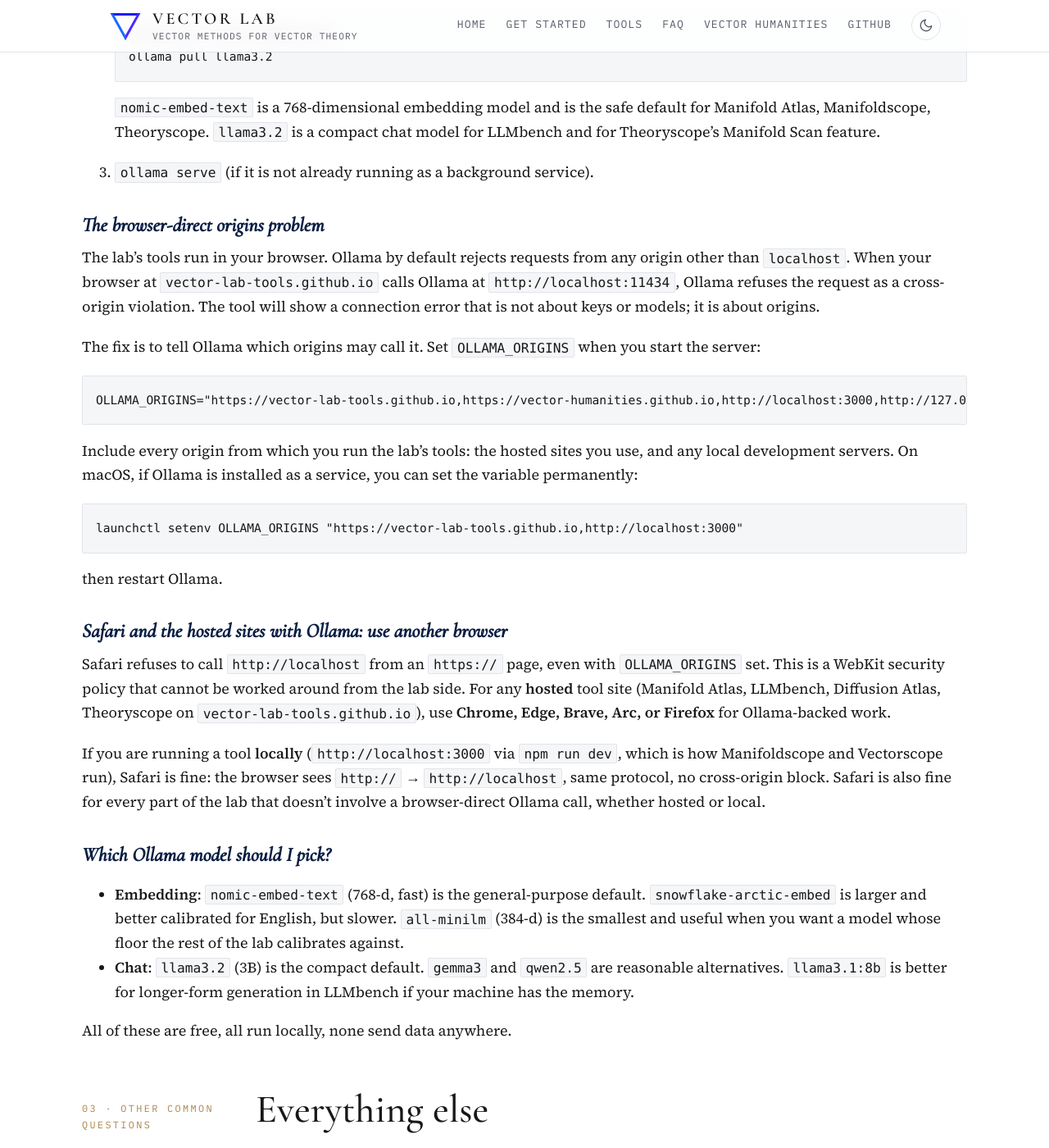
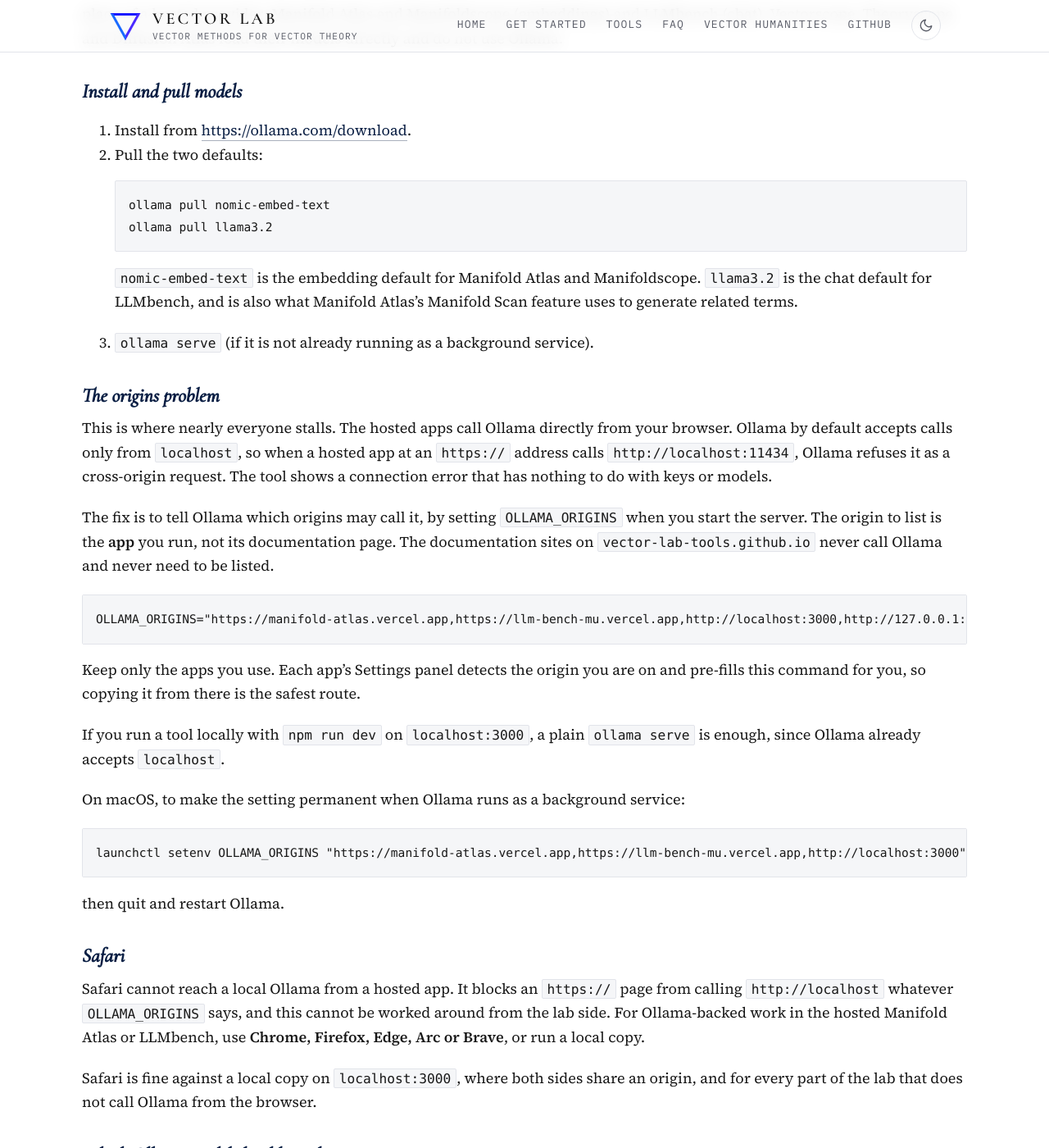
Before and after one commit to vector-lab-tools/vector-lab-tools.github.io, a Jekyll site: the page built from faq.md, in a window 1280 px wide and 1400 px high, scrolled down 2492 px. Shown: the whole window at 82% size. Built offline with Jekyll 4.4.1, drawn with Linux system fonts in a browser that asks for light colours; some of the changed text lies outside the part shown.

Commit message:
FAQ: correct the Ollama section; README points to Get started and FAQ
Manifold Atlas session flagged that the OLLAMA_ORIGINS example listed vector-lab-tools.github.io, which is the documentation site and never calls Ollama. The origin to list is the hosted app's. Rewrote the section around that, and fixed further errors found on rereading:

- Only Manifold Atlas, Manifoldscope and LLMbench use Ollama; the page said every tool could.
- Manifold Scan belongs to Manifold Atlas, not Theoryscope.
- The Safari note named Theoryscope and Diffusion Atlas among the hosted Ollama apps; they do not use Ollama.
- Dropped unverified comparative claims about embedding models.

Also: OpenRouter added to the Manifold Atlas row, with the base-URL trap noted under OpenRouter; the Hugging Face Inference Providers permission noted under Hugging Face; the keys-route answer no longer asserts a proxy route for tools that have not confirmed one; em dashes removed from the provider list; closing line now points to the issue tracker.

README now links to Get started and the FAQ.

````diff
--- a/faq.md
+++ b/faq.md
@@ -35,22 +35,22 @@ Install **Ollama** locally and pull two models: an embedding model (`nomic-embed
 
 ### Where do I get an API key for each provider?
 
-- **OpenAI** — <https://platform.openai.com/api-keys>. Starts `sk-`. Paid; no free tier.
-- **Anthropic** — <https://console.anthropic.com/settings/keys>. Starts `sk-ant-`. Paid; no free tier.
-- **Google (Gemini)** — <https://aistudio.google.com/apikey>. Starts `AIza`. Free tier, generous for research.
-- **Hugging Face** — <https://huggingface.co/settings/tokens>. Starts `hf_`. Free inference API, rate limited.
-- **OpenRouter** — <https://openrouter.ai/keys>. Starts `sk-or-`. Pay-as-you-go across many providers.
-- **Voyage AI** — <https://dashboard.voyageai.com/api-keys>. Starts `pa-`. Free tier; recommended by Anthropic for use with Claude.
-- **Cohere** — <https://dashboard.cohere.com/api-keys>. Starts `co-`. Free tier.
-- **Replicate** — <https://replicate.com/account/api-tokens>. Starts `r8_`. Pay-per-second.
-- **Fal** — <https://fal.ai/dashboard/keys>. Pay-per-image.
-- **Zotero** — <https://www.zotero.org/settings/security#applications>. Create a new key, give it library read access.
+- **OpenAI**: <https://platform.openai.com/api-keys>. Starts `sk-`. Paid; no free tier.
+- **Anthropic**: <https://console.anthropic.com/settings/keys>. Starts `sk-ant-`. Paid; no free tier.
+- **Google (Gemini)**: <https://aistudio.google.com/apikey>. Starts `AIza`. Free tier, generous for research.
+- **Hugging Face**: <https://huggingface.co/settings/tokens>. Starts `hf_`. The free hosted route, no payment method needed. A fine-grained token must have the **Inference Providers** permission ticked, or every call returns unauthorised; this one setting accounts for most "my new token doesn't work" reports.
+- **OpenRouter**: <https://openrouter.ai/keys>. Starts `sk-or-`. Pay-as-you-go across many providers. Where a tool treats OpenRouter as an OpenAI-compatible endpoint, the base URL field must be filled in alongside the key; left empty, the call goes to OpenAI, which rejects an OpenRouter key.
+- **Voyage AI**: <https://dashboard.voyageai.com/api-keys>. Starts `pa-`. Free tier; recommended by Anthropic for use with Claude.
+- **Cohere**: <https://dashboard.cohere.com/api-keys>. Starts `co-`. Free tier.
+- **Replicate**: <https://replicate.com/account/api-tokens>. Starts `r8_`. Pay-per-second.
+- **Fal**: <https://fal.ai/dashboard/keys>. Pay-per-image.
+- **Zotero**: <https://www.zotero.org/settings/security#applications>. Create a new key, give it library read access.
 
 ### Are my keys sent anywhere I'm not expecting?
 
 Keys are stored in your browser's `localStorage`, not on any Vector Lab server. What happens next depends on the tool and the provider:
 
-- **Hosted tools** (Manifold Atlas, LLMbench, Diffusion Atlas, served from Vercel): a hosted-provider key passes through the tool's own serverless function, which forwards the request to the provider and keeps no copy of the key or the request.
+- **Hosted apps** (LLMbench, for example, served from Vercel): a hosted-provider key can pass through the app's own serverless function, which forwards the request to the provider and keeps no copy of the key or the request. Each tool's FAQ states its own route.
 - **Locally-run tools** (Vectorscope, Manifoldscope, Theoryscope, running on `http://localhost:3000` through `npm run dev`): the browser calls the provider directly; nothing transits a Vector Lab server at any point.
 - **Ollama, in either case**: no key is involved, and nothing leaves your machine.
 
@@ -66,47 +66,51 @@ Research sessions are usually under a few cents each on paid providers, because
 ## Running Ollama
 </div>
 
-Ollama runs language and embedding models on your own machine. Every Vector Lab tool can use it in place of a paid provider. The setup is the same across the family.
+Ollama runs language and embedding models on your own machine, with no key and no account. Three tools can use it in place of a hosted provider: Manifold Atlas and Manifoldscope (embeddings) and LLMbench (chat). Vectorscope, Theoryscope and Diffusion Atlas load their models directly and do not use Ollama.
 
 ### Install and pull models
 
 1. Install from <https://ollama.com/download>.
-2. Pull the models the lab uses most:
+2. Pull the two defaults:
    ```
    ollama pull nomic-embed-text
    ollama pull llama3.2
    ```
-   `nomic-embed-text` is a 768-dimensional embedding model and is the safe default for Manifold Atlas, Manifoldscope, Theoryscope. `llama3.2` is a compact chat model for LLMbench and for Theoryscope's Manifold Scan feature.
+   `nomic-embed-text` is the embedding default for Manifold Atlas and Manifoldscope. `llama3.2` is the chat default for LLMbench, and is also what Manifold Atlas's Manifold Scan feature uses to generate related terms.
 3. `ollama serve` (if it is not already running as a background service).
 
-### The browser-direct origins problem
+### The origins problem
 
-The lab's tools run in your browser. Ollama by default rejects requests from any origin other than `localhost`. When your browser at `vector-lab-tools.github.io` calls Ollama at `http://localhost:11434`, Ollama refuses the request as a cross-origin violation. The tool will show a connection error that is not about keys or models; it is about origins.
+This is where nearly everyone stalls. The hosted apps call Ollama directly from your browser. Ollama by default accepts calls only from `localhost`, so when a hosted app at an `https://` address calls `http://localhost:11434`, Ollama refuses it as a cross-origin request. The tool shows a connection error that has nothing to do with keys or models.
 
-The fix is to tell Ollama which origins may call it. Set `OLLAMA_ORIGINS` when you start the server:
+The fix is to tell Ollama which origins may call it, by setting `OLLAMA_ORIGINS` when you start the server. The origin to list is the **app** you run, not its documentation page. The documentation sites on `vector-lab-tools.github.io` never call Ollama and never need to be listed.
 
 ```
-OLLAMA_ORIGINS="https://vector-lab-tools.github.io,https://vector-humanities.github.io,http://localhost:3000,http://127.0.0.1:3000" ollama serve
+OLLAMA_ORIGINS="https://manifold-atlas.vercel.app,https://llm-bench-mu.vercel.app,http://localhost:3000,http://127.0.0.1:3000" ollama serve
 ```
 
-Include every origin from which you run the lab's tools: the hosted sites you use, and any local development servers. On macOS, if Ollama is installed as a service, you can set the variable permanently:
+Keep only the apps you use. Each app's Settings panel detects the origin you are on and pre-fills this command for you, so copying it from there is the safest route.
+
+If you run a tool locally with `npm run dev` on `localhost:3000`, a plain `ollama serve` is enough, since Ollama already accepts `localhost`.
+
+On macOS, to make the setting permanent when Ollama runs as a background service:
 
 ```
-launchctl setenv OLLAMA_ORIGINS "https://vector-lab-tools.github.io,http://localhost:3000"
+launchctl setenv OLLAMA_ORIGINS "https://manifold-atlas.vercel.app,https://llm-bench-mu.vercel.app,http://localhost:3000"
 ```
 
-then restart Ollama.
+then quit and restart Ollama.
 
-### Safari and the hosted sites with Ollama: use another browser
+### Safari
 
-Safari refuses to call `http://localhost` from an `https://` page, even with `OLLAMA_ORIGINS` set. This is a WebKit security policy that cannot be worked around from the lab side. For any **hosted** tool site (Manifold Atlas, LLMbench, Diffusion Atlas, Theoryscope on `vector-lab-tools.github.io`), use **Chrome, Edge, Brave, Arc, or Firefox** for Ollama-backed work.
+Safari cannot reach a local Ollama from a hosted app. It blocks an `https://` page from calling `http://localhost` whatever `OLLAMA_ORIGINS` says, and this cannot be worked around from the lab side. For Ollama-backed work in the hosted Manifold Atlas or LLMbench, use **Chrome, Firefox, Edge, Arc or Brave**, or run a local copy.
 
-If you are running a tool **locally** (`http://localhost:3000` via `npm run dev`, which is how Manifoldscope and Vectorscope run), Safari is fine: the browser sees `http://` → `http://localhost`, same protocol, no cross-origin block. Safari is also fine for every part of the lab that doesn't involve a browser-direct Ollama call, whether hosted or local.
+Safari is fine against a local copy on `localhost:3000`, where both sides share an origin, and for every part of the lab that does not call Ollama from the browser.
 
 ### Which Ollama model should I pick?
 
-- **Embedding**: `nomic-embed-text` (768-d, fast) is the general-purpose default. `snowflake-arctic-embed` is larger and better calibrated for English, but slower. `all-minilm` (384-d) is the smallest and useful when you want a model whose floor the rest of the lab calibrates against.
-- **Chat**: `llama3.2` (3B) is the compact default. `gemma3` and `qwen2.5` are reasonable alternatives. `llama3.1:8b` is better for longer-form generation in LLMbench if your machine has the memory.
+- **Embedding**: `nomic-embed-text` is the default. Each tool's docs list the other embedding models it supports.
+- **Chat**: `llama3.2` is the default for LLMbench. `gemma3` and `qwen2.5` also work; larger models need more memory.
 
 All of these are free, all run locally, none send data anywhere.
 
@@ -134,4 +138,4 @@ Each tool carries its own DOI on its repository README; cite the tool you used,
 
 ### A tool is broken in a way not covered here
 
-Each tool's documentation carries a troubleshooting section with the specific failures that tool produces. Start there. If it is a cross-cutting problem not on this page, let David know and I'll add it.
+Each tool's documentation carries a troubleshooting section with the specific failures that tool produces. Start there. If it is a cross-cutting problem not on this page, open an issue on the [hub repository](https://github.com/vector-lab-tools/vector-lab-tools.github.io/issues).
````
Also changed, not shown: other parts of faq.md (+1 -1 lines), README.md.
